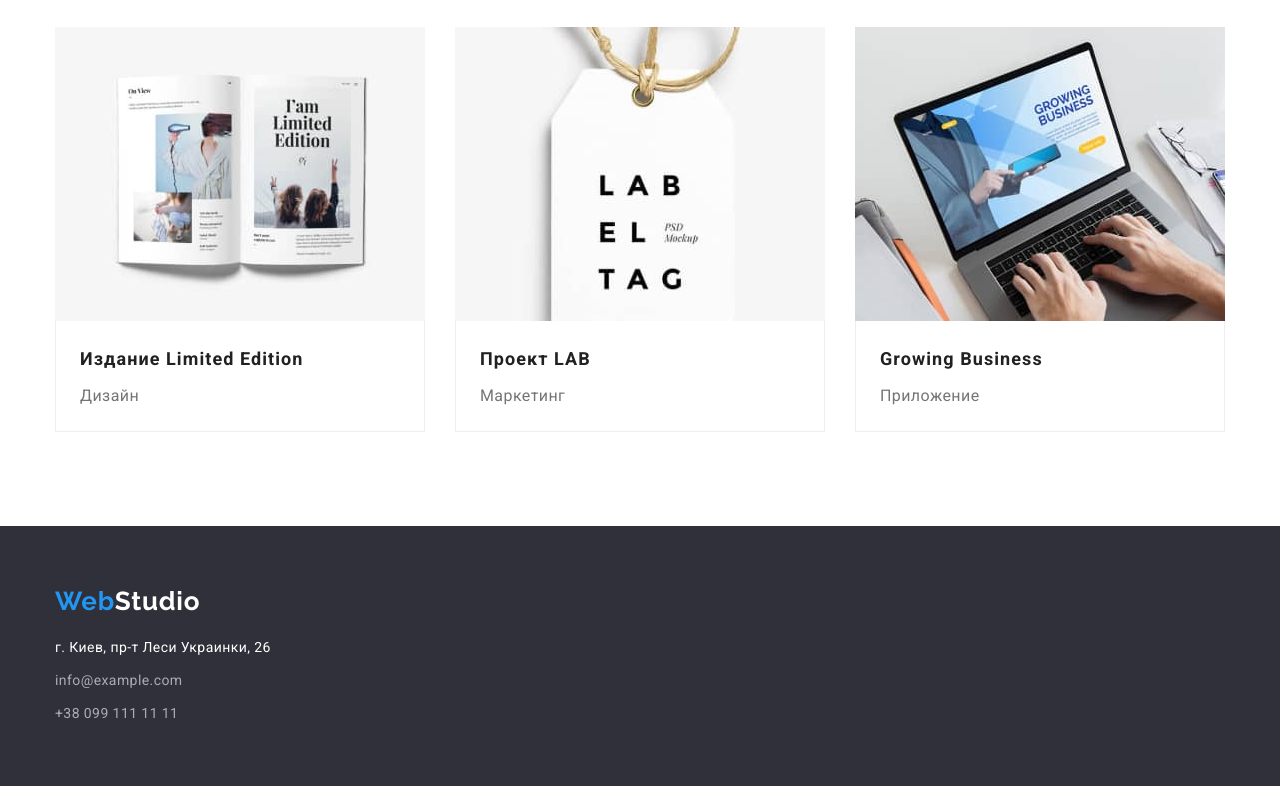
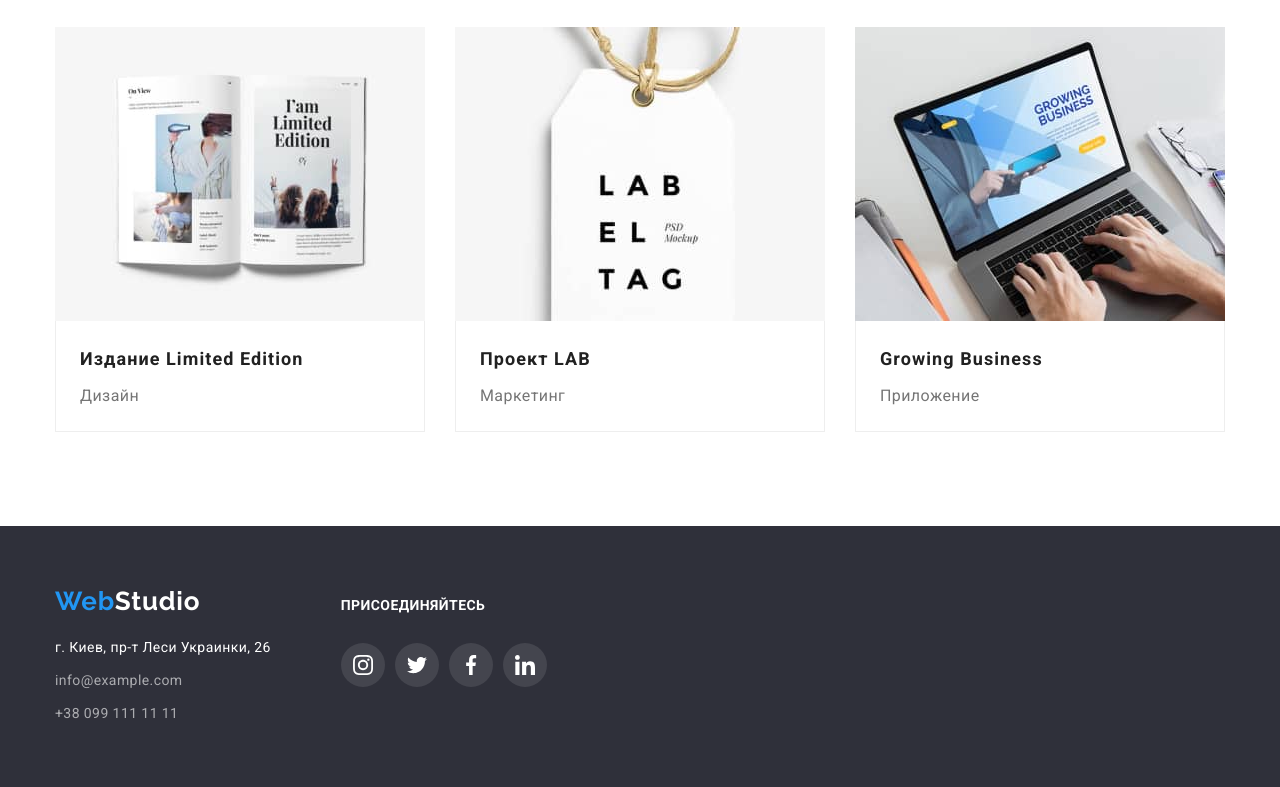
Before and after one commit to maria-slobozhan/goit-markup-hw-04, a plain HTML site: page portfolio.html in a window 1280 px wide. Shown: the part 1106-1893 px from the top of the page. Drawn offline with nearby package versions, Linux system fonts and the light colour scheme.

Commit message:
Готово оформление иконок и фона

```diff
--- a/css/styles.css
+++ b/css/styles.css
@@ -125,20 +125,21 @@ img {
   font-weight: 500;
   line-height: 1.14;
   letter-spacing: 0.02em;
-  color: var(--main-text-color);
+  fill: var(--main-text-color);
+}
+
+.contact-icon {
+  margin-right: 10px;
 }
 
 .header .link:hover,
 .header .link:focus {
   color: var(--accent-color);
+  fill: var(--accent-color);
 }
 
-.contact-icon {
-  margin-right: 10px;
-  fill: var(--main-text-color);
-}
-.contact-icon:focus,
-.contact-icon:hover {
+.contact-link:focus,
+.contact-link:hover {
   fill: var(--accent-color);
 }
 
@@ -323,12 +324,6 @@ img {
   fill: var(--icon-color);
 }
 
-.social-link:hover,
-.social-link:focus {
-  background-color: var(--accent-color);
-  fill: var(--hero-text-color);
-}
-
 /* Клиенты */
 
 .clients-list {
@@ -391,6 +386,7 @@ img {
 .button:focus {
   color: var(--hero-text-color);
   background-color: var(--accent-color);
+  box-shadow: 0px 3px 1px rgba(0, 0, 0, 0.1), 0px 1px 2px rgba(0, 0, 0, 0.08), 0px 2px 2px rgba(0, 0, 0, 0.12);
 }
 
 .portfolio-list {
@@ -406,6 +402,10 @@ img {
   flex-basis: calc(100% / 3 - 30px);
   margin-left: 30px;
   margin-top: 30px;
+}
+.portfolio-list .item:focus,
+.portfolio-list .item:hover {
+  box-shadow: 0px 1px 1px rgba(0, 0, 0, 0.12), 0px 4px 4px rgba(0, 0, 0, 0.06), 1px 4px 6px rgba(0, 0, 0, 0.16);
 }
 
 .card-content {
@@ -425,8 +425,47 @@ img {
 /* Футер */
 .footer {
   background-color: var(--footer-bg-color);
+}
+
+.footer-content {
+  display: flex;
+}
+
+.footer-content .contact-list {
+  margin-right: 70px;
   padding-top: 60px;
   padding-bottom: 60px;
+}
+
+.footer-socials .social-list {
+  margin: 0px;
+}
+
+.footer-socials .social-link {
+  fill: var(--hero-text-color);
+  background-color: rgba(255, 255, 255, 0.1);
+}
+
+.social-link:hover,
+.social-link:focus {
+  background-color: var(--accent-color);
+  fill: var(--hero-text-color);
+}
+
+.social-title {
+  margin-bottom: 30px;
+  font-family: inherit;
+  font-size: inherit;
+  font-weight: 700;
+  line-height: 1.14;
+  letter-spacing: 0.03em;
+  text-transform: uppercase;
+  color: var(--hero-text-color);
+}
+
+.footer-socials {
+  padding-top: 72px;
+  padding-bottom: 100px;
 }
 
 .footer-content .logo {
--- a/portfolio.html
+++ b/portfolio.html
@@ -141,6 +141,7 @@
     <!-- Подвал -->
     <footer class="footer">
         <div class="container footer-content">
+            <div class="contact-list">
                 <a class="link logo" href="index.html" lang="en">Web<span class="logo-footer">Studio</span></a>
                 <address class="address">г. Киев, пр-т Леси Украинки, 26</address>
                 <ul class="list footer-contacts">
@@ -148,6 +149,40 @@
                     <li class="contact-item"><a class="link" href="tel:+380991111111">+38 099 111 11 11</a></li>
                 </ul>
             </div>
+            <div class="footer-socials">
+                <h2 class="social-title">присоединяйтесь</h2>
+                <ul class="social-list">
+                    <li class="social-item">
+                        <a class="social-link" href="">
+                            <svg class="footer-icon" width="20" height="20">
+                                <use href="./images/icons/symbol-defs-optimized.svg#icon-instagram"></use>
+                            </svg>
+                        </a>
+                    </li>
+                    <li class="social-item">
+                        <a class="social-link" href="">
+                            <svg class="footer-icon" width="20" height="20">
+                                <use href="./images/icons/symbol-defs-optimized.svg#icon-twitter"></use>
+                            </svg>
+                        </a>
+                    </li>
+                    <li class="social-item">
+                        <a class="social-link" href="">
+                            <svg class="footer-icon" width="20" height="20">
+                                <use href="./images/icons/symbol-defs-optimized.svg#icon-facebook"></use>
+                            </svg>
+                        </a>
+                    </li>
+                    <li class="social-item">
+                        <a class="social-link" href="">
+                            <svg class="footer-icon" width="20" height="20">
+                                <use href="./images/icons/symbol-defs-optimized.svg#icon-linkedin"></use>
+                            </svg>
+                        </a>
+                    </li>
+                </ul>
+            </div>
+        </div>
     </footer>
 </body>
 
```
Also changed, not shown: index.html (+35 -0 lines). Lines whose indentation alone changed are shown as unchanged.
